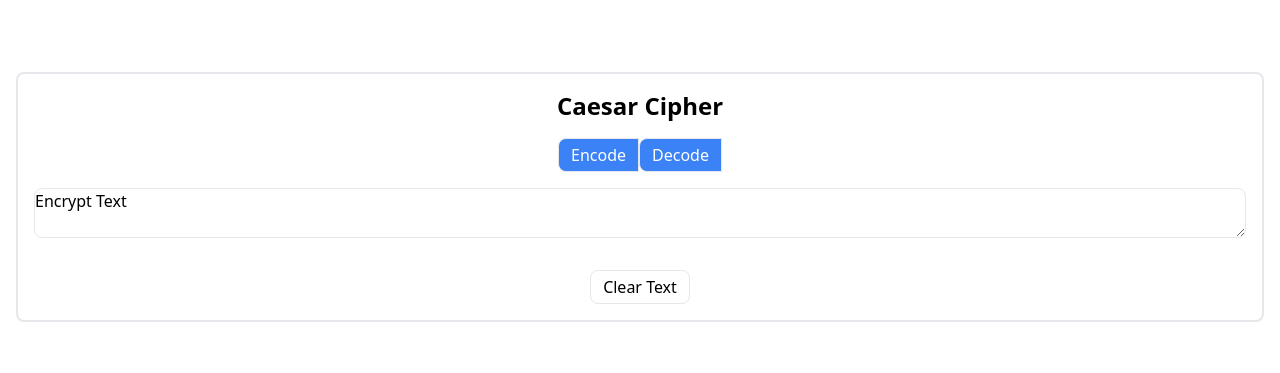
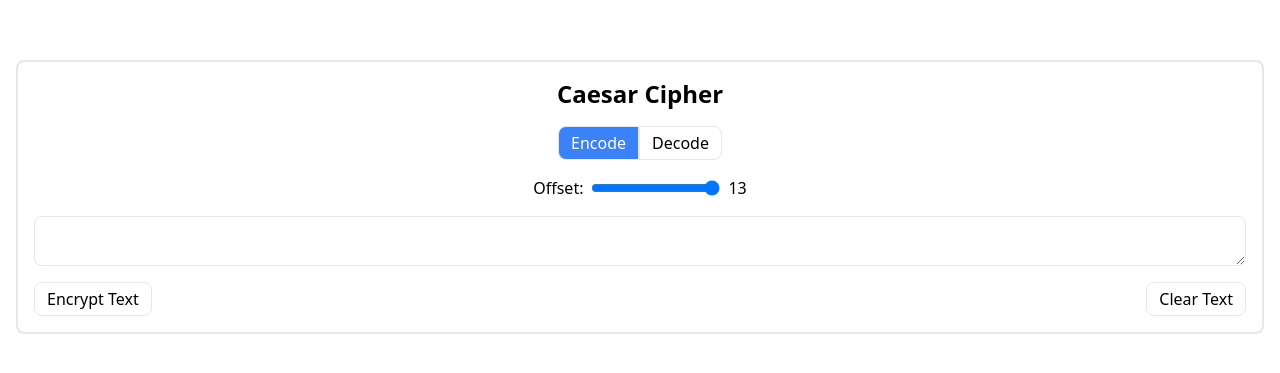
Before and after one commit to JohnC0de/Caesars_Cipher, a React (Vite) app: page / in a window 1280 px wide. Shown: the part 203-576 px from the top of the page. Built offline with nearby package versions, Linux system fonts and the light colour scheme.

Commit message:
Update App.tsx

```diff
--- a/src/App.tsx
+++ b/src/App.tsx
@@ -9,36 +9,51 @@ export function App() {
   const [cipherState, setCipherState] = useState<cipherStateEnum>(
     cipherStateEnum.encoding
   )
-  function handleActiveButton() {
-    if (cipherState === cipherStateEnum.encoding)
-      setCipherState(cipherStateEnum.decoding)
-    else setCipherState(cipherStateEnum.encoding)
-  }
+  const [cipherOffset, setCipherOffset] = useState(13)
 
   return (
     <div className="min-h-screen flex items-center justify-center p-4">
       <div className="border-2 flex flex-col items-center w-full p-4 gap-4 rounded-lg">
         <h1 className="text-2xl font-semibold text-center">Caesar Cipher</h1>
         <div className="flex">
-          {Object.values(cipherStateEnum).map(function (name, value) {
-            return (
           <button
             className={`border py-1 px-3 rounded-l-lg ${
-                  cipherState === cipherStateEnum.encoding
-                    ? 'bg-blue-500 text-white'
-                    : ''
+              cipherState === cipherStateEnum.encoding &&
+              'bg-blue-500 text-white'
             }`}
-                onClick={() => this.someFunct(name)}
-                key={name}
+            onClick={() => setCipherState(cipherStateEnum.encoding)}
           >
-                {name}
+            {cipherStateEnum.encoding}
           </button>
-            )
-          })}
+          <button
+            className={`border py-1 px-3 rounded-r-lg ${
+              cipherState === cipherStateEnum.decoding &&
+              'bg-blue-500 text-white'
+            }`}
+            onClick={() => setCipherState(cipherStateEnum.decoding)}
+          >
+            {cipherStateEnum.decoding}
+          </button>
         </div>
-        <textarea className="border w-full rounded-lg">Encrypt Text</textarea>
-        <button type="submit"></button>
+
+        <p className="flex justify-center">
+          Offset:
+          <input
+            className="mx-2"
+            type="range"
+            min="1"
+            max="13"
+            defaultValue={13}
+            onChange={e => setCipherOffset(Number(e.target.value))}
+          ></input>
+          {cipherOffset}
+        </p>
+
+        <textarea className="border w-full rounded-lg"></textarea>
+        <div className="flex justify-between w-full">
+          <button className="border py-1 px-3 rounded-lg">Encrypt Text</button>
           <button className="border py-1 px-3 rounded-lg">Clear Text</button>
+        </div>
       </div>
     </div>
   )
```
Lines whose indentation alone changed are shown as unchanged.
